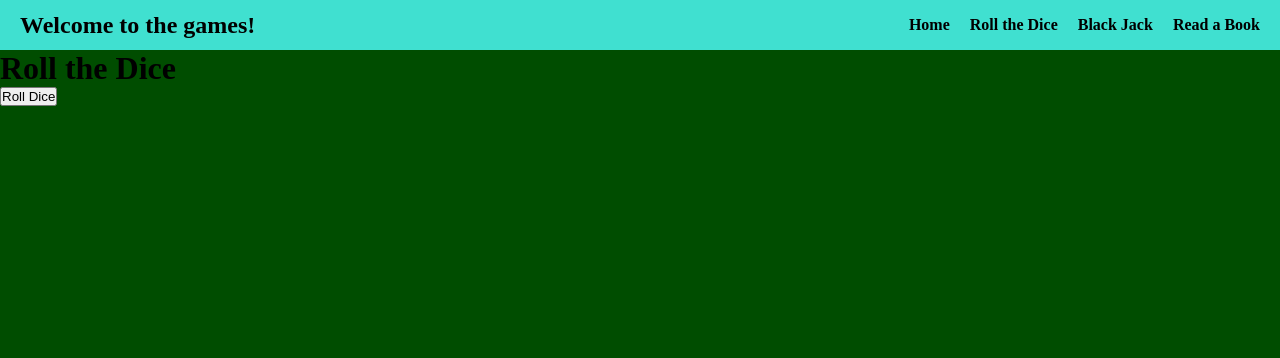
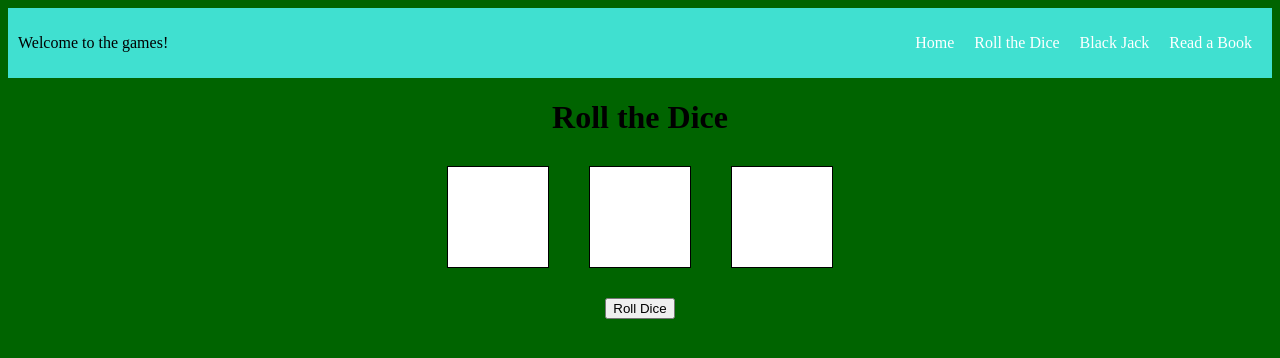
Before and after one commit to Soluce7/first-site, a plain HTML site: page roll-the-dice.html in a window 1280 px wide. Drawn offline with Linux system fonts and the light colour scheme.

Commit message:
Update style.css

```diff
--- a/style.css
+++ b/style.css
@@ -1,31 +1,13 @@
-* {
-  box-sizing: border-box;
-  margin: 0;
-  padding: 0;
-}
-
 body {
-  background-color: #004d00;
+  background-color: darkgreen;
 }
 
 header {
-  background-color: #40e0d0;
-  height: 50px;
+  background-color: turquoise;
+  padding: 10px;
   display: flex;
   justify-content: space-between;
   align-items: center;
-  padding: 0 20px;
-}
-
-.container {
-  max-width: 1000px;
-  margin: 0 auto;
-  padding: 20px;
-}
-
-.title {
-  font-size: 24px;
-  font-weight: bold;
 }
 
 nav ul {
@@ -33,12 +15,35 @@ nav ul {
   display: flex;
 }
 
-nav ul li {
-  margin-left: 20px;
+nav li {
+  margin: 0 10px;
 }
 
-nav ul li a {
+nav a {
+  color: white;
   text-decoration: none;
-  color: #000;
-  font-weight: bold;
 }
+
+.content {
+  max-width: 600px;
+  margin: auto;
+  text-align: center;
+}
+
+.dice-container {
+  display: flex;
+  justify-content: center;
+  margin: 30px 0;
+}
+
+.dice {
+  width: 100px;
+  height: 100px;
+  margin: 0 20px;
+  background-color: white;
+  border: 1px solid black;
+  display: flex;
+  justify-content: center;
+  align-items: center;
+  font-size: 50px;
+}
```
